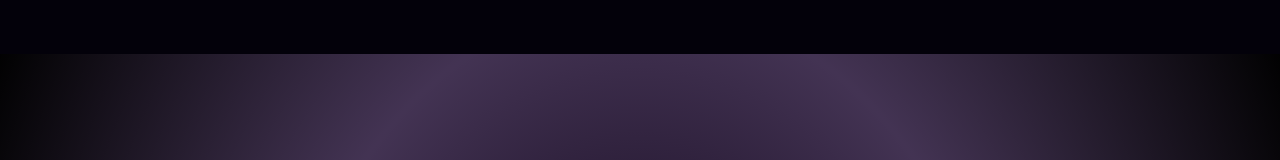
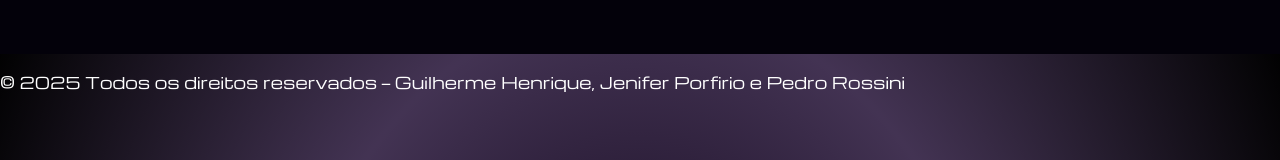
Before and after one commit to shimuzinho/Portfolio-GCSI, a React (Vite) app: page / in a window 1280 px wide. Shown: the part 346-506 px from the top of the page. Built offline with nearby package versions, Linux system fonts and the light colour scheme.

Commit message:
feat(footer): create Footer component.

```diff
--- a/src/App.jsx
+++ b/src/App.jsx
@@ -1,6 +1,7 @@
 import Spline from '@splinetool/react-spline';
 import styles from './styles/app.module.css'
 import Header from './components/Header';
+import Footer from './components/Footer'
 
 export default function App() {
   return (
@@ -13,6 +14,7 @@ export default function App() {
       <div className={styles.containerSegundo}>
 
       </div>
+      <Footer />
     </div>
   );
 }
--- /dev/null
+++ b/src/components/Footer.jsx
@@ -0,0 +1,11 @@
+import styles from '../styles/footer.module.css'
+
+export default function Footer() {
+    return (
+        <footer className={styles.footer}>
+            <p className={styles.text}>
+                © 2025 Todos os direitos reservados — Guilherme Henrique, Jenifer Porfirio e Pedro Rossini
+            </p>
+        </footer>
+    )
+}
```
Also changed, not shown: src/styles/footer.module.css (added).
